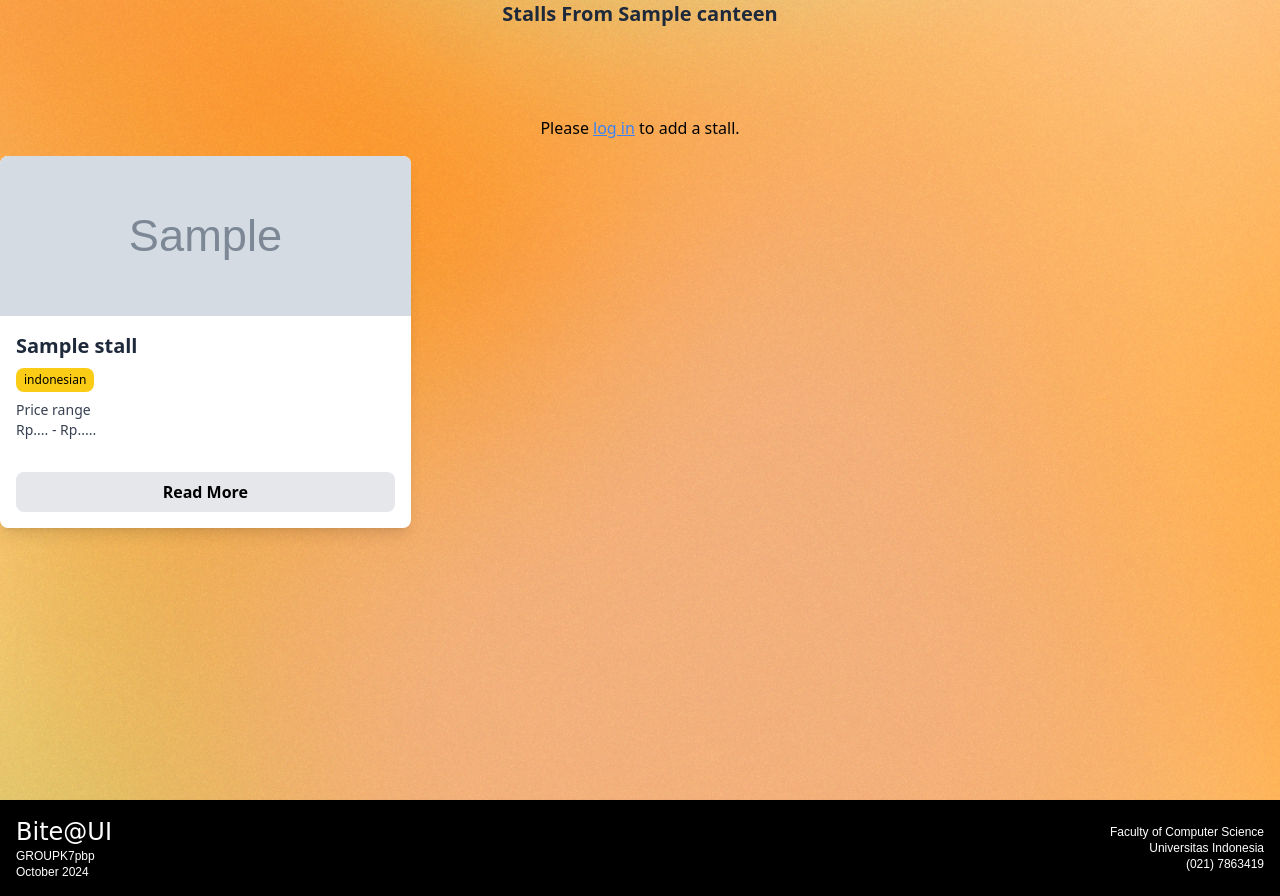
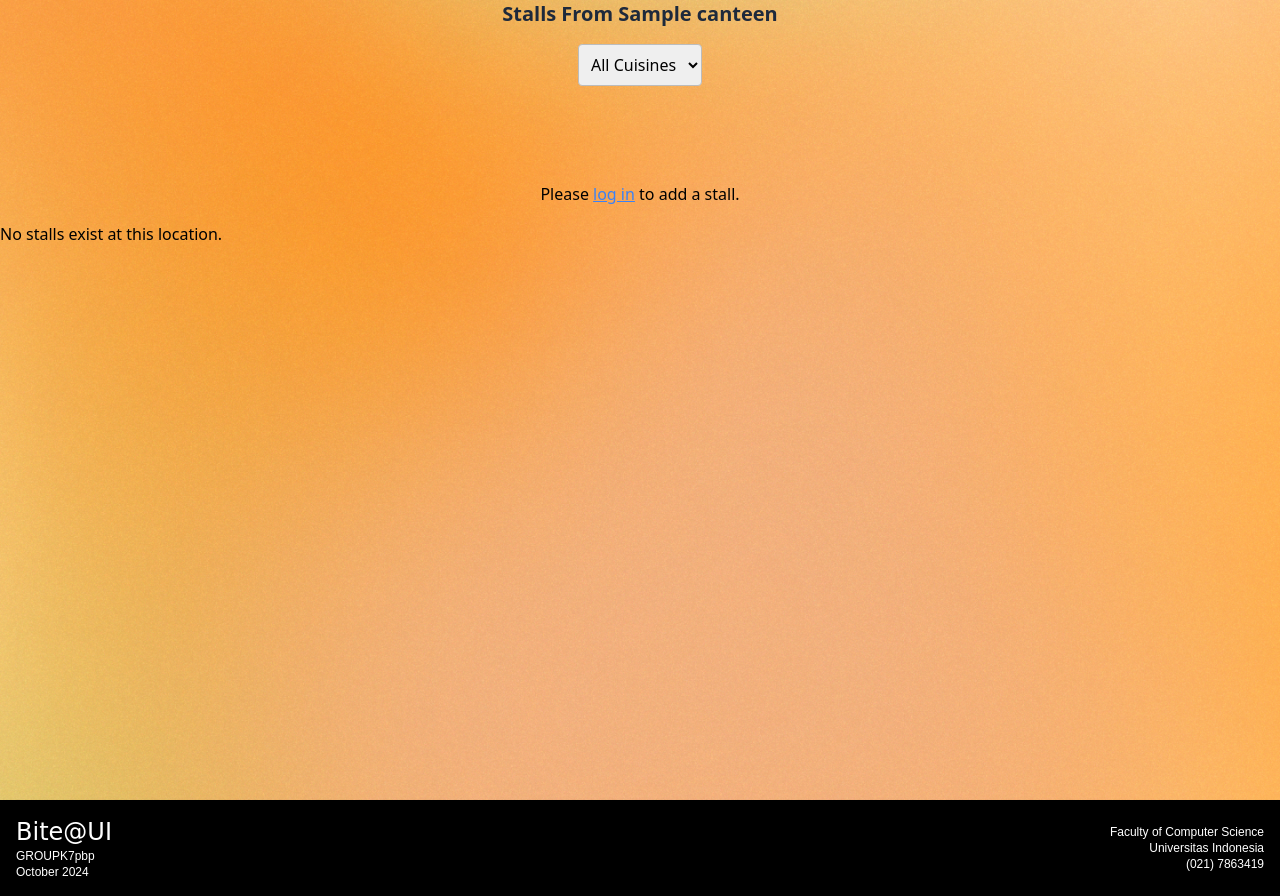
Before and after one commit to caqqmarina/midterm-project-PBP-group-K7, a Django app: a page that uses main/templates/canteen.html in a window 1280 px wide. Shown: the part 132-1028 px from the top of the page. Run offline with Django 5.2, Linux system fonts and the light colour scheme; tables that the repository leaves empty hold one stand-in row (values such as "Sample post"); grey boxes marked "Sample" are stand-in pictures; some libraries are stand-ins or nearby versions; some web fonts are replaced.

Commit message:
added drop down for cuisines

```diff
--- a/main/templates/canteen.html
+++ b/main/templates/canteen.html
@@ -10,6 +10,19 @@
 
 <main class="min-h-screen bg-fixed" style="background: url('{% static 'images/gradientorange.png' %}') no-repeat center center fixed; background-size: cover;">
     <h3 class="mb-2 text-slate-800 text-xl font-semibold text-center"> Stalls From {{ faculty_name }} </h3>
+
+    <!-- Cuisine Filter Dropdown -->
+    <div class="flex justify-center my-4">
+        <form method="get">
+            <select name="cuisine" onchange="this.form.submit()" class="border p-2 rounded">
+                <option value="">All Cuisines</option>
+                {% for cuisine in cuisines %}
+                    <option value="{{ cuisine }}" {% if cuisine == current_cuisine %}selected{% endif %}>{{ cuisine }}</option>
+                {% endfor %}
+            </select>
+        </form>
+    </div>
+
     <div class="container mx-auto py-16">
         <div class="flex justify-center my-4">
             {% if user.is_authenticated %}
@@ -52,6 +65,5 @@
     </div>
 </main>
 
-
 {% include 'footer.html' %}
 {% endblock content %}
--- a/main/urls.py
+++ b/main/urls.py
@@ -19,7 +19,7 @@
 
     # Faculty, Canteen, Stall, Product navigation
     path('faculty/', faculty, name='faculty'),                          # Faculty listing page
-    path('canteen/<str:name>/', canteen, name='canteen'),               # Canteen listing by faculty name
+    path('canteen/<str:faculty_name>/', canteen, name='canteen'),               # Canteen listing by faculty name
     path('canteen/<str:canteen_name>/<str:stall_name>/', stall, name='stall'),  # Stall listing by canteen and stall names
     path('product/<int:product_id>/', product_detail, name='product_detail'),   # Product detail by product ID
     path('add_product/<int:stall_id>/', add_product, name='add_product'),
--- a/main/views.py
+++ b/main/views.py
@@ -141,12 +141,21 @@
     context = {'data': data}
     return render(request, 'faculty.html', context)
 
-def canteen(request, name):
-    canteen = Canteen.objects.get(name=name)
+def canteen(request, faculty_name):
+    cuisine_filter = request.GET.get('cuisine')  # Get cuisine filter from query parameters if available
+    stalls = Stall.objects.filter(canteen__faculty__name=faculty_name)  # Get all stalls for the faculty
 
-    data = Stall.objects.filter(canteen=canteen)
+    if cuisine_filter:  # If a cuisine filter is applied
+        stalls = stalls.filter(cuisine=cuisine_filter)  # Filter stalls by cuisine
 
-    context = {'data': data, 'faculty_name': name}
+    # Pass the list of available cuisines and filtered stalls to the template
+    cuisines = Stall.objects.values_list('cuisine', flat=True).distinct()  # Get distinct cuisines
+    context = {
+        'faculty_name': faculty_name,
+        'data': stalls,
+        'cuisines': cuisines,
+        'current_cuisine': cuisine_filter,
+    }
     return render(request, 'canteen.html', context)
 
 # def stall(request, canteen_name, stall_name):
```
